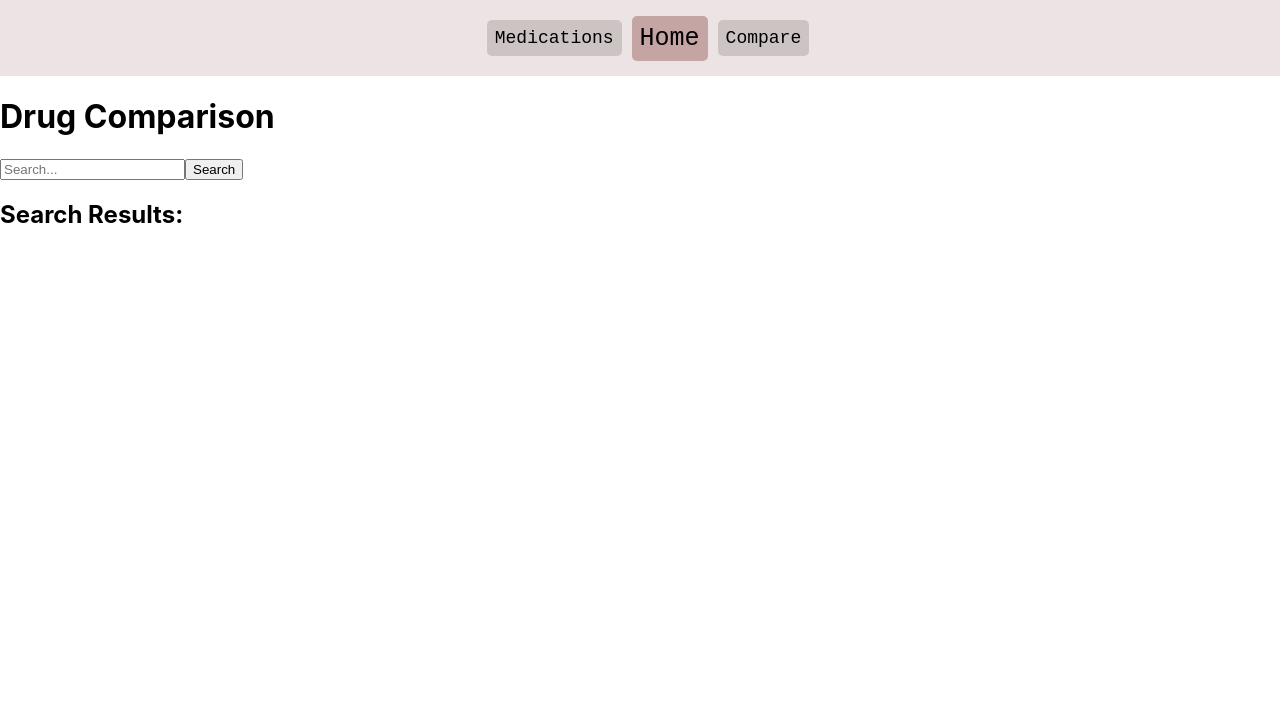
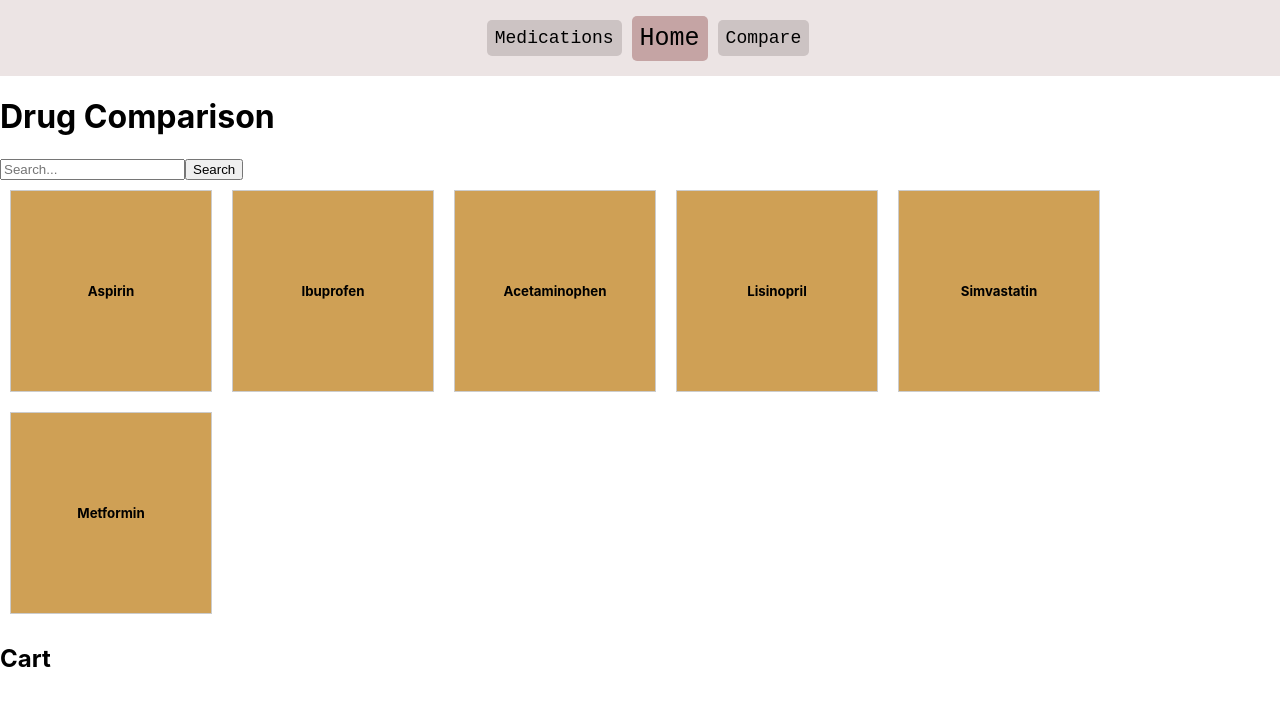
Before and after one commit to Silicon-Smugglers/Front-End, a React (Create React App) app: page /compare in a window 1280 px wide. Shown: the top 706 px of the page. Built offline with nearby package versions, Linux system fonts and the light colour scheme.

Commit message:
till the cart

```diff
--- a/src/pages/Compare.js
+++ b/src/pages/Compare.js
@@ -1,5 +1,6 @@
 import React, { useState } from 'react';
 import SearchBar from './SearchBar';
+import './css/Compare.css'; // Import your custom CSS for styling
 
 const Compare = () => {
   const drugData = [
@@ -12,20 +13,20 @@ const Compare = () => {
     // Add more drug names as needed
   ];
 
-  // State to hold the search results
-  const [searchResults, setSearchResults] = useState([]);
+  // State to hold the search query
+  const [searchQuery, setSearchQuery] = useState('');
 
-  // Define the search logic function
-  const yourSearchLogic = (query) => {
-    return drugData.filter((drug) =>
-      drug.toLowerCase().includes(query.toLowerCase())
-    );
-  };
+  // State to hold the selected drugs in the cart
+  const [cart, setCart] = useState([]);
 
   // Define the handleSearch function
   const handleSearch = (query) => {
-    const filteredResults = yourSearchLogic(query);
-    setSearchResults(filteredResults);
+    setSearchQuery(query);
+  };
+
+  // Define a function to add a drug to the cart
+  const addToCart = (drug) => {
+    setCart([...cart, drug]);
   };
 
   return (
@@ -35,12 +36,33 @@ const Compare = () => {
       {/* Render the SearchBar component and pass the handleSearch function */}
       <SearchBar onSearch={handleSearch} />
 
-      {/* Display search results */}
-      <div>
-        <h2>Search Results:</h2>
+      {/* Display all drugs from the list as horizontally arranged square tiles */}
+      <div style={{ display: "flex", justifyContent: "center" }}>
+        <div className="tile-container">
+          {drugData.map((drug, index) => (
+            // Conditionally render only the matching tile based on the search query
+            drug.toLowerCase().includes(searchQuery.toLowerCase()) && (
+              <div
+                className="square-tile"
+                key={index}
+                onClick={() => addToCart(drug)} // Add this onClick handler
+              >
+                <div className="tile-content">
+                  <h5 className="tile-title">{drug}</h5>
+                  {/* Additional drug information or actions can be added here */}
+                </div>
+              </div>
+            )
+          ))}
+        </div>
+      </div>
+
+      {/* Display the cart on the sidebar */}
+      <div className="sidebar">
+        <h2>Cart</h2>
         <ul>
-          {searchResults.map((result, index) => (
-            <li key={index}>{result}</li>
+          {cart.map((item, index) => (
+            <li key={index}>{item}</li>
           ))}
         </ul>
       </div>
--- /dev/null
+++ b/src/pages/css/Compare.css
@@ -0,0 +1,20 @@
+.tile-container {
+    display: flex;
+    flex-wrap: wrap;
+    justify-content: flex-start;
+  }
+
+.square-tile {
+    width: 200px; /* Adjust the width to make it square */
+    height: 200px; /* Same height as width to create a square */
+    margin: 10px; /* Adjust margin as needed for spacing */
+    background-color: #cfa055; /* Background color for the tile */
+    display: flex;
+    justify-content: center;
+    align-items: center;
+    border: 1px solid #ccc; /* Add a border for styling */
+  }
+
+.tile-content {
+    text-align: center;
+  }
```
